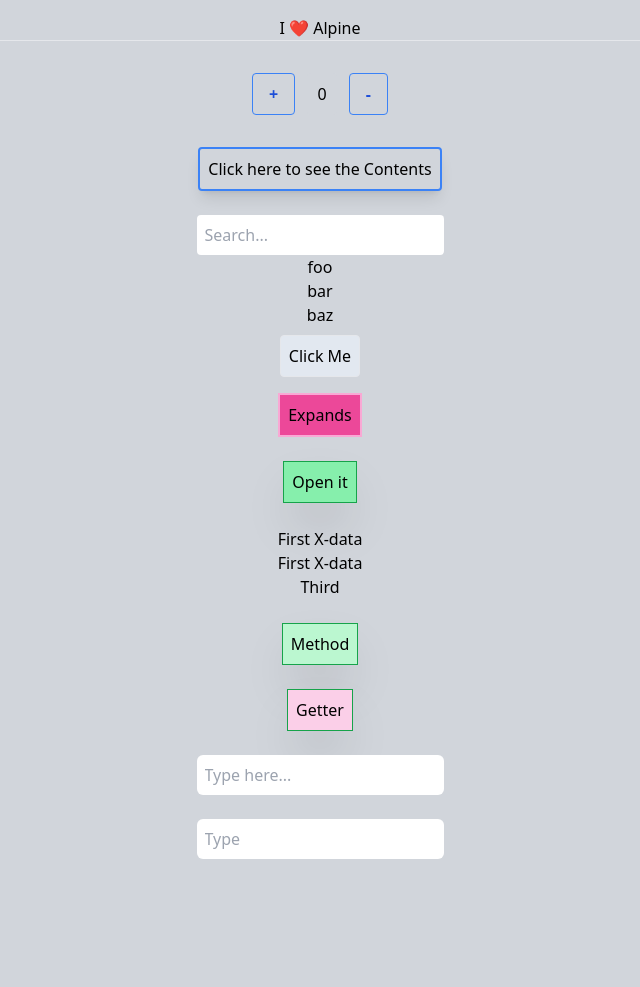
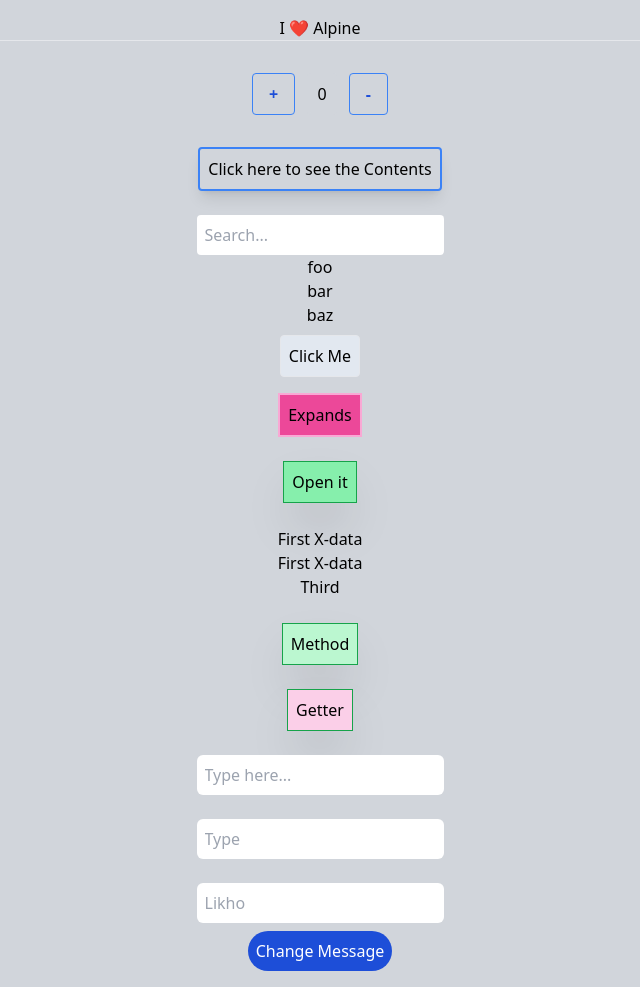
Before and after one commit to bimashazaman/Alpine-From-Scratch, a website: page index.html in a window 1280 px wide. Shown: the whole page, without its empty margins (320-960 px from the left). Before the commit the page ends 875 px from the top, so only its background shows below. Drawn offline with nearby package versions, Linux system fonts and the light colour scheme.

Commit message:
New Concepts

```diff
--- a/index.html
+++ b/index.html
@@ -199,7 +199,17 @@
                 <span x-text="message">
             </div>
         </div>
+    </center>
 
+    <br>
+    <center>
+        <div x-data="{ message: '' }">
+            <input type="text" placeholder="Likho" x-model="message" class="border-none outline-none rounded-md p-2">
+
+           <div>
+            <button class="p-2 bg-blue-700 text-white mt-2 rounded-full" x-on:click="message = 'Stay Away'">Change Message</button>
+           </div>
+        </div>
     </center>
 
 </body>
```
